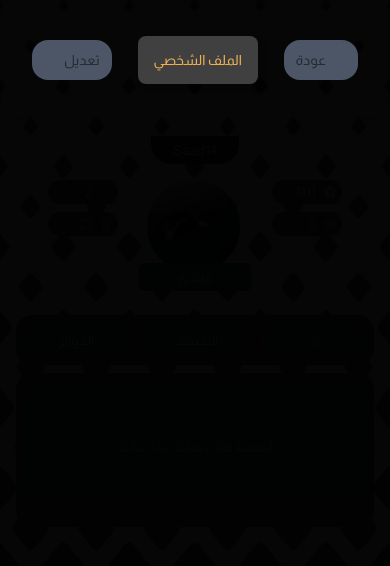
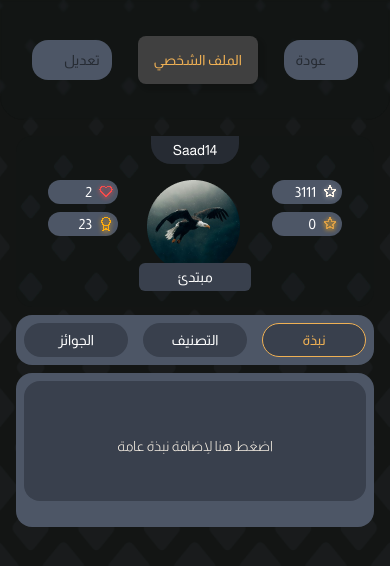
Before and after one commit to tsalaht/firstPage, a React Native app: screen / in a window 390 px wide. Shown: the top 566 px of the page. Built offline with nearby package versions, Linux system fonts and the light colour scheme; some icons are missing.

Commit message:
تعديلات واضافة ملف الالوان والخطوط

```diff
--- a/Views/MyProfil.tsx
+++ b/Views/MyProfil.tsx
@@ -85,26 +85,11 @@ export default function MyProfil() {
 
   return (
     <View style={styles.viewContainer}>
-      <ImageBackground style={styles.background} source={require('../assets/plagin.png')}>
-        <View
-          style={{
-            position: 'absolute',
-            width: '100%',
-            height: '100%',
-            zIndex: 1,
-            backgroundColor: '#000000d9',
-          }}
-        ></View>
-           <View
-          style={{
-            position: 'absolute',
-            width: '100%',
-            height: '100%',
-            zIndex: 1,
-            backgroundColor: '#000000d9',
-          }}
-        ></View>
-
+      <ImageBackground style={styles.background} source={require('../assets/plagin.png')}
+      resizeMode='cover'
+      imageStyle={{
+        opacity:0.1
+      }}>
         <BlurView intensity={5} tint="dark" style={shadow.blurContainer}>
           <View
             style={{
--- a/Views/Styles/Index.ts
+++ b/Views/Styles/Index.ts
@@ -20,6 +20,7 @@ const styles = StyleSheet.create({
     flex: 1,
     width: '100%',
     height: '100%',
+    backgroundColor: '#131514',
 },
 
   logoContainer: {
--- /dev/null
+++ b/fonts.ts
@@ -0,0 +1,5 @@
+export default {
+  almaraiBold: 'AlmaraiBold',
+  almaraiRegular: 'AlmaraiRegular',
+  almaraiLight: 'AlmaraiLight',
+};
```
Also changed, not shown: Colors.ts (added, +38 -0 lines).
